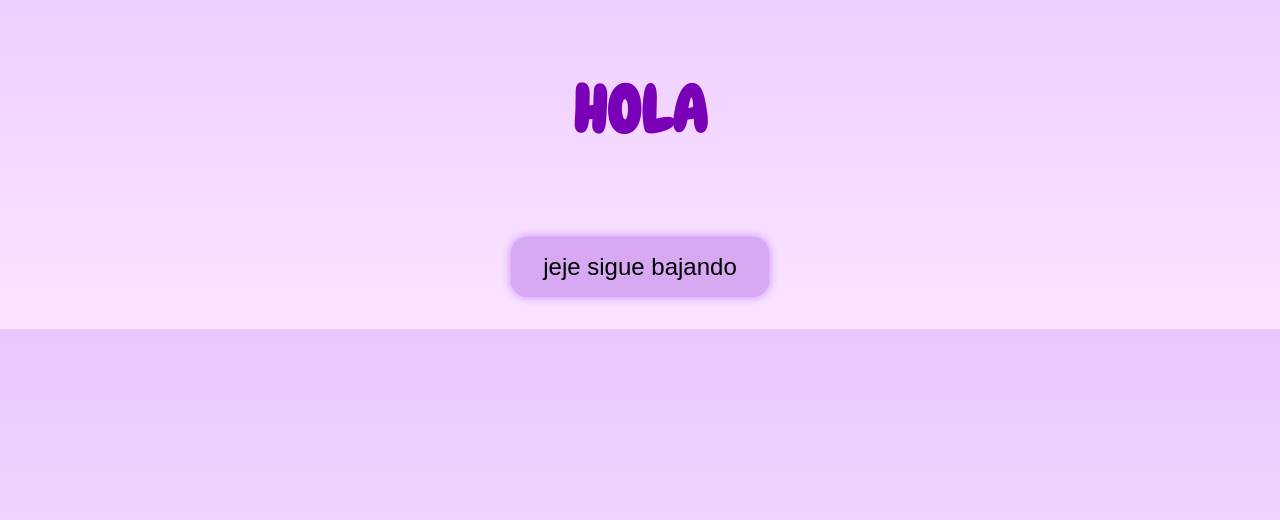
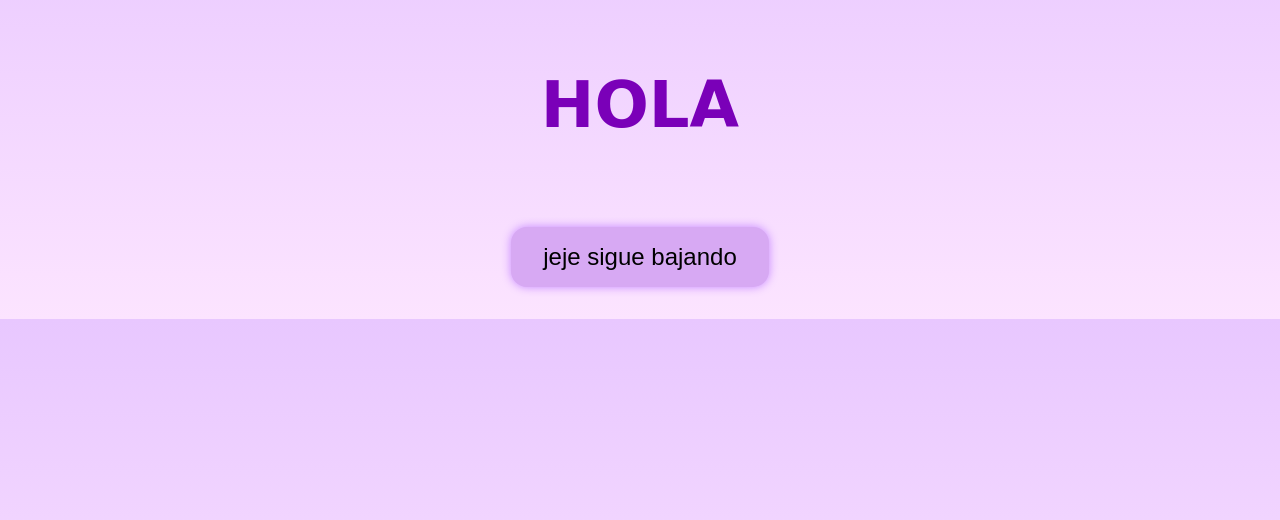
Before and after one commit to Masio24/para-dai, a plain HTML site: page index.html in a window 1280 px wide. Shown: the part 124-644 px from the top of the page. Drawn offline with Linux system fonts and the light colour scheme.

Commit message:
index.html

```diff
--- a/index.html
+++ b/index.html
@@ -1,4 +1,3 @@
-
 <!DOCTYPE html>
 <html lang="es">
 <head>
@@ -7,12 +6,10 @@
   <title>Mi Kareshi</title>
   <link rel="stylesheet" href="styles.css" />
   <script defer src="script.js"></script>
-  <link href="https://fonts.googleapis.com/css2?family=Chewy&display=swap" rel="stylesheet">
 </head>
 <body>
   <audio id="bg-music" src="assets/musica.mp3" autoplay loop></audio>
   <div class="hearts-container"></div>
-  <div class="sparkles-container"></div>
 
   <!-- Página 1 -->
   <section class="page" id="page1">
@@ -51,14 +48,14 @@
       <img src="assets/gachapon.png" alt="Gachapon" class="gachapon-image" />
       <div class="lever" onclick="pullLever()"></div>
     </div>
-    <div id="gacha-output"></div>
+    <div id="gacha-output" class="gacha-output"></div>
     <audio id="gacha-sound" src="assets/gacha-sound.mp3"></audio>
     <button class="next-button" onclick="goToPage(5)">continuar?</button>
   </section>
 
   <!-- Página 5 -->
   <section class="page" id="page5">
-    <h2 class="final-title">Aceptarás ser mi kareshi, onii chan?</h2>
+    <h2 class="title">Aceptarás ser mi kareshi, onii chan?</h2>
     <img src="assets/imagen1.jpg" class="final-image" />
     <div class="choice-buttons">
       <button onclick="goToPage(6)">Sí</button>
@@ -77,5 +74,46 @@
     <img src="assets/plan b.jpg" class="final-image" />
     <p class="final-text">Oioioioioi cómo que no baka! Te voy a follar, bueno es hora del plan B (brujería y magia oscura)</p>
   </section>
+
+  <script>
+    const pages = document.querySelectorAll('.page');
+    let currentPage = 1;
+
+    function goToPage(n) {
+      document.getElementById('bg-music').play();
+      pages.forEach(p => p.style.display = 'none');
+      document.getElementById(`page${n}`).style.display = 'block';
+      currentPage = n;
+      if (n === 4) document.getElementById('bg-music').pause();
+      else document.getElementById('bg-music').play();
+    }
+
+    goToPage(currentPage);
+
+    // Gachapón
+    const gachaOutput = document.getElementById('gacha-output');
+    const gachaSound = document.getElementById('gacha-sound');
+    const gachaTexts = [
+      "Aishiteru Daikinen, te voy a amar siempre y te voy a dar muchos cariñitos y amor de muchas maneras (también le daré amor a tu ochinchin)",
+      "Siempre estaré para ayudarte con cualquier cosa que necesites (y sé hacer muchas cosas así que prometo ser útil! uwu nya)",
+      "Quiero algo bonito contigo, no me voy a ir a ningún lado sólo porque cometas errores. Al contrario, quiero ayudarte a aprender de tus errores y verte crecer como persona mientras yo hago lo mismo",
+      "Si aceptas ser mi kareshi prometo ahorrar cada cierto tiempo para ir a visitarte y pasar tiempo contigo irl de manera regular (y quién sabe, en un futuro no muy lejano podríamos vivir juntos:3)",
+      "Aún sigues leyendo esto? mucho texto, pero si llegaste hasta aquí te ganaste un premio por tomarme tanta importancia, eres el mejor!",
+      "No lo sabes, pero soy una persona a la que le va muy bien en la vida en general, he logrado muchísimas cosas y siempre que me propongo algo lo cumplo, el hecho de que me quieras sin saber todo eso de mí también me hace feliz, estoy harto de la gente interesada"
+    ];
+    let gachaIndex = 0;
+
+    function pullLever() {
+      if (gachaIndex < gachaTexts.length) {
+        gachaSound.play();
+        gachaOutput.innerHTML = ''; // limpiar texto anterior
+        const newBall = document.createElement('div');
+        newBall.className = 'gacha-ball';
+        newBall.innerText = gachaTexts[gachaIndex];
+        gachaOutput.appendChild(newBall);
+        gachaIndex++;
+      }
+    }
+  </script>
 </body>
 </html>
```
